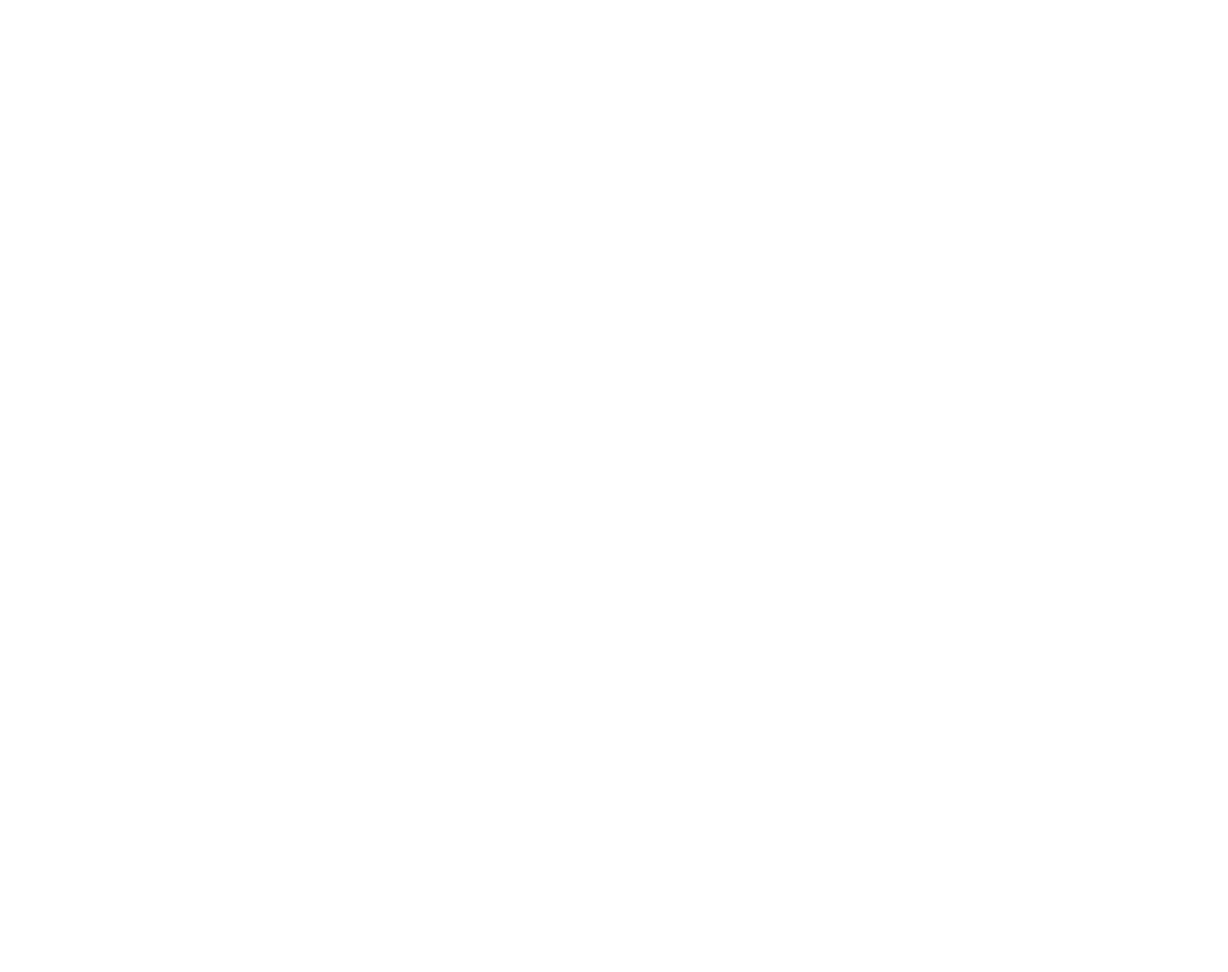
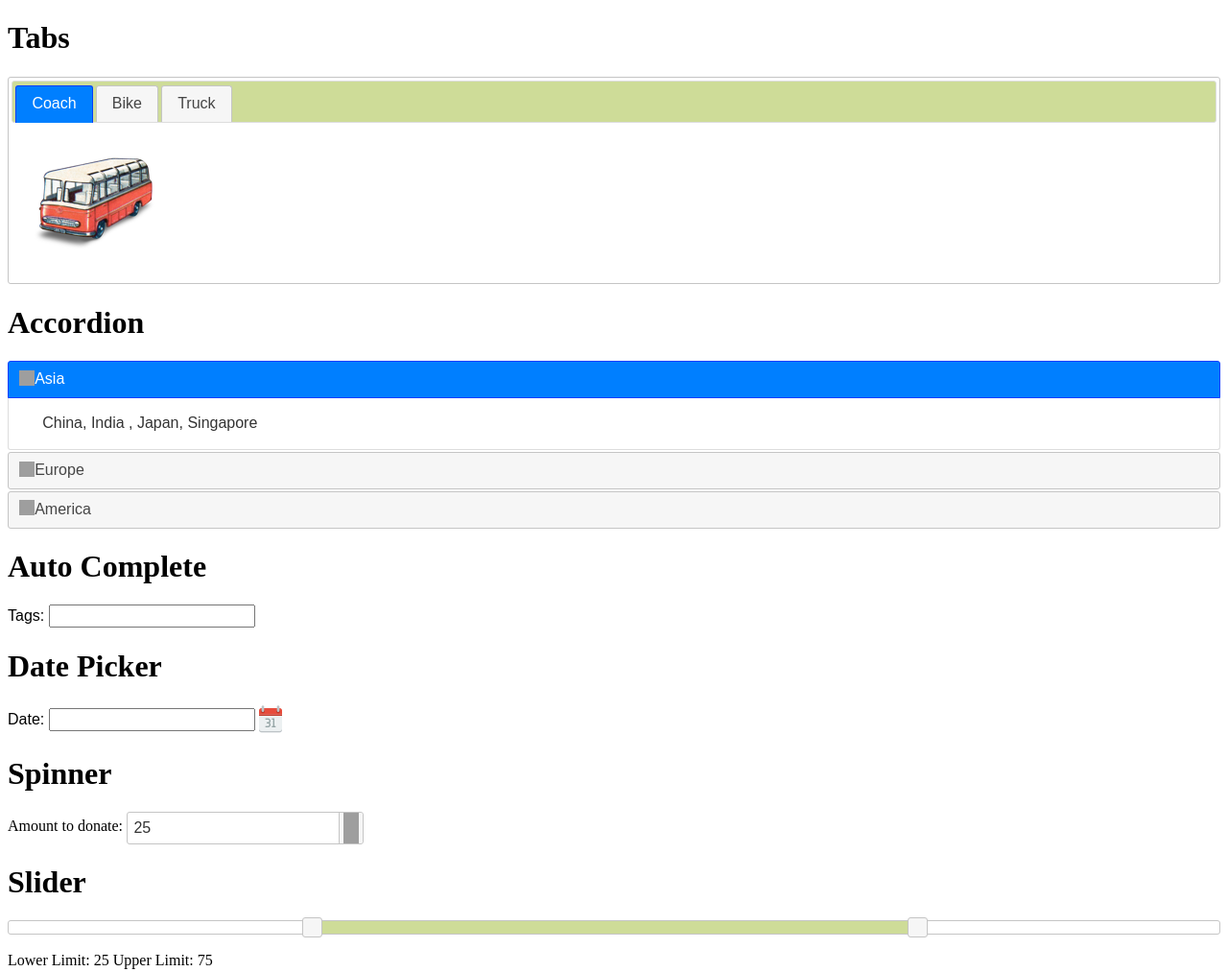
Before and after one commit to DCuller/JavaScriptFinal, a plain HTML site: page index.html in a window 1280 px wide. Shown: the whole page at 96% size. Before the commit the page ends 800 px from the top, so only its background shows below. Drawn offline with nearby package versions, Linux system fonts and the light colour scheme; grey boxes are pictures that could not be loaded; files whose address does not match are found by name.

Commit message:
Update index.html

```diff
--- a/index.html
+++ b/index.html
@@ -14,9 +14,10 @@
 			font-weight: bold;
 		}
 		#container * {vertical-align: middle}
-	// Testing this link of code
+	</style>
 
-	$(document).ready(function() {
+	<script>
+		$(document).ready(function() {
 		// tabs
 		$("#divTabs").tabs({
                event:"mouseover"
```
